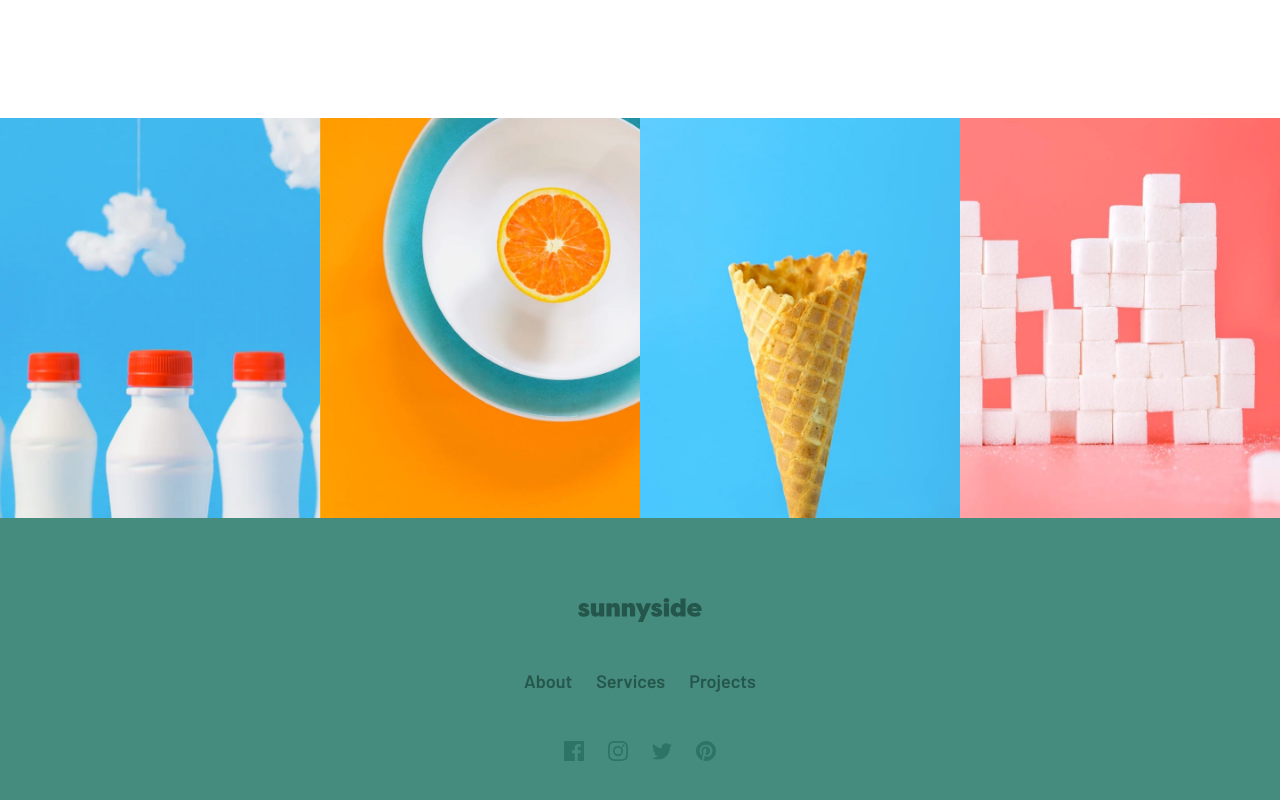
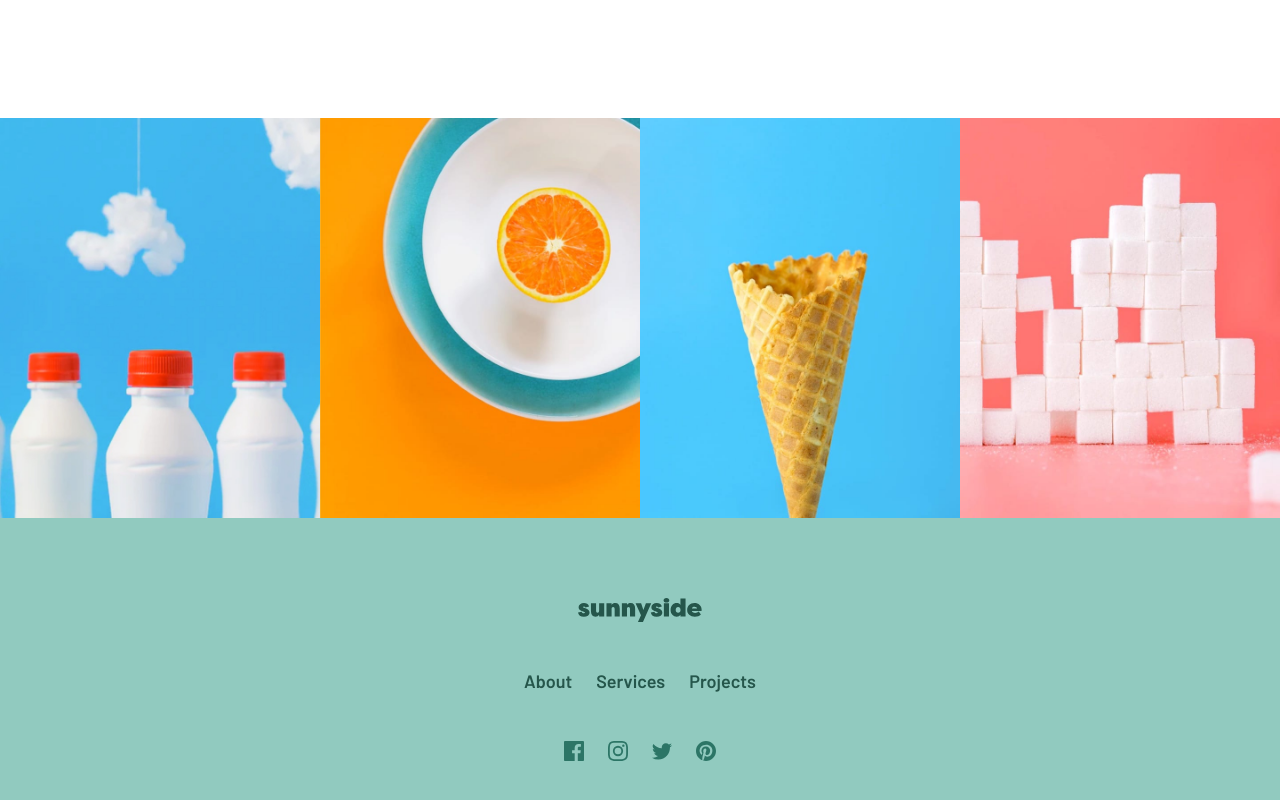
Before and after one commit to naiiiden/sunnyside-agency-landing-page, a plain HTML site: page index.html in a window 1280 px wide. Shown: the part 2574-3374 px from the top of the page. Drawn offline with Linux system fonts and the light colour scheme.

Commit message:
footer fix color contrast

```diff
--- a/style/_footer.scss
+++ b/style/_footer.scss
@@ -1,5 +1,5 @@
 footer {
-    background: $dark-moderate-cyan;
+    background: #91CABF;
     display: flex;
     flex-direction: column;
     align-items: center;
```
Also changed, not shown: style/style.css, 1 other file.
